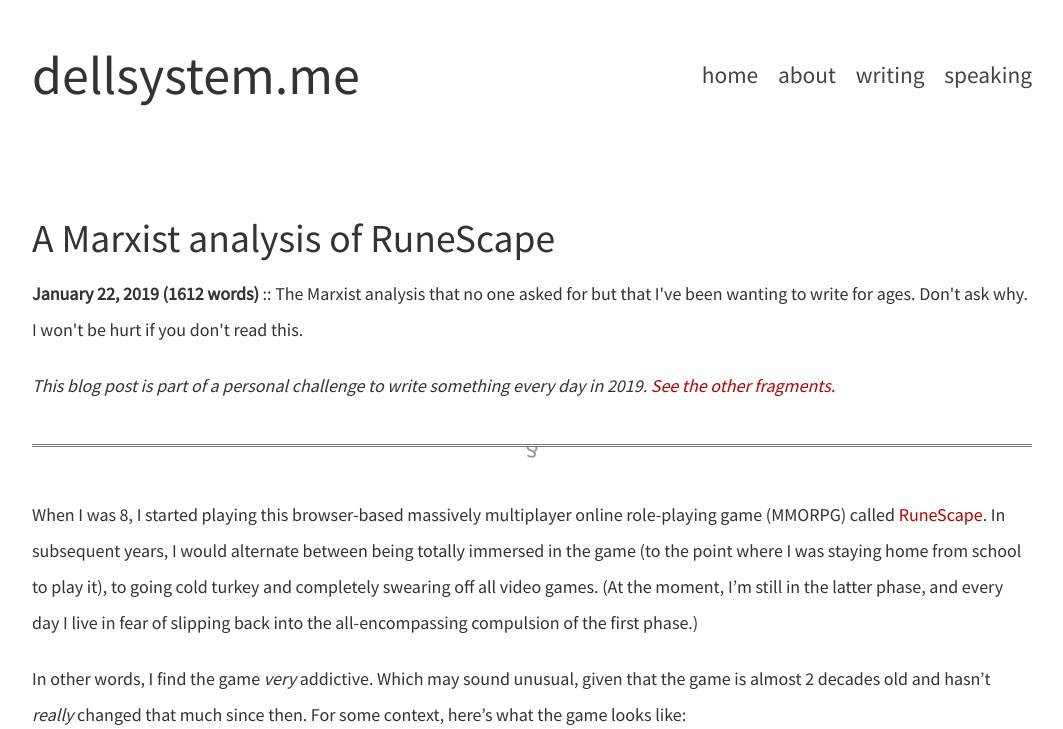
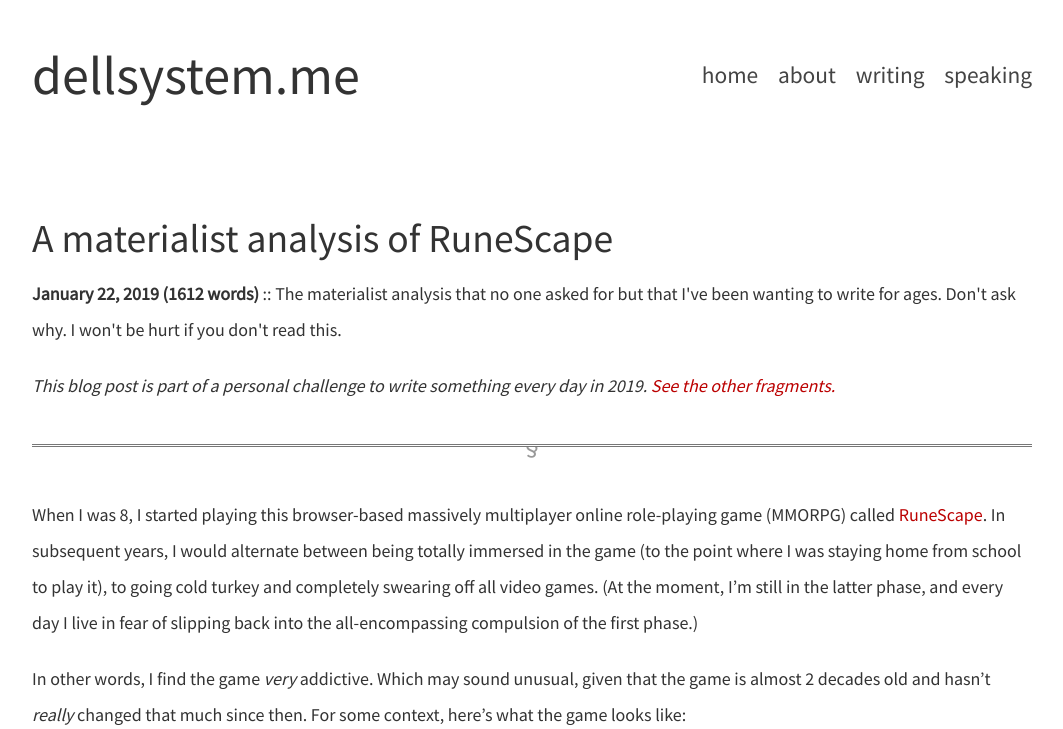
Before and after one commit to dellsystem/dellsystem.github.io, a Jekyll site: the page built from _posts/2019-1-22-fragments-22.md, in a window 1280 px wide and 900 px high, cut to the strip 0-729 px from the top of the window. Shown: the whole strip, without its empty margins (108-1171 px from the left). Built offline with Jekyll 4.4.1, drawn with Linux system fonts in a browser that asks for light colours.

Commit message:
Change title/description of fragments-22
It's more materialist than Marxist tbh

```diff
--- a/_posts/2019-1-22-fragments-22.md
+++ b/_posts/2019-1-22-fragments-22.md
@@ -1,7 +1,7 @@
 ---
-title: "A Marxist analysis of RuneScape"
+title: "A materialist analysis of RuneScape"
 layout: fragment
-description: "The Marxist analysis that no one asked for but that I've been wanting to write for ages. Don't ask why. I won't be hurt if you don't read this."
+description: "The materialist analysis that no one asked for but that I've been wanting to write for ages. Don't ask why. I won't be hurt if you don't read this."
 image: https://upload.wikimedia.org/wikipedia/en/0/08/Osrsinterface.png
 ---
 
```
